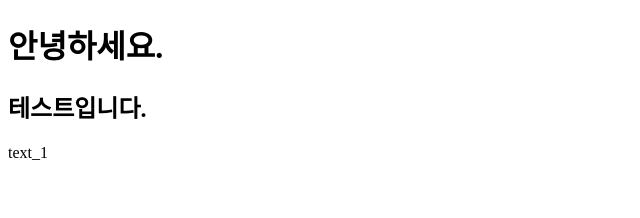
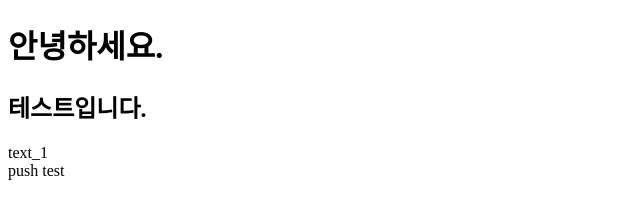
Before and after one commit to KimGN/src, a plain HTML site: page index.html in a window 1280 px wide. Shown: the full height of the page, 0-640 px from the left. Drawn offline with nearby package versions, Linux system fonts and the light colour scheme.

Commit message:
push TEST

```diff
--- a/index.html
+++ b/index.html
@@ -19,6 +19,8 @@
 <h1>안녕하세요.</h1>
 <h2>테스트입니다.</h2>
 <div>text_1</div>
+
+<div>push test</div>
 <script>
 console.log("asd");
 </script>
```
